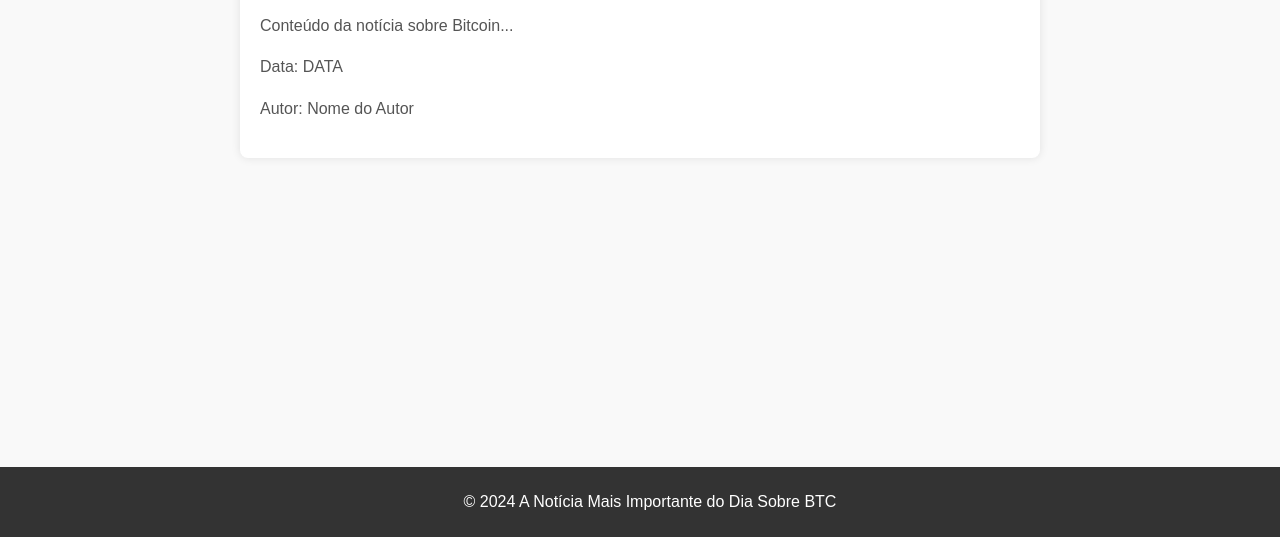
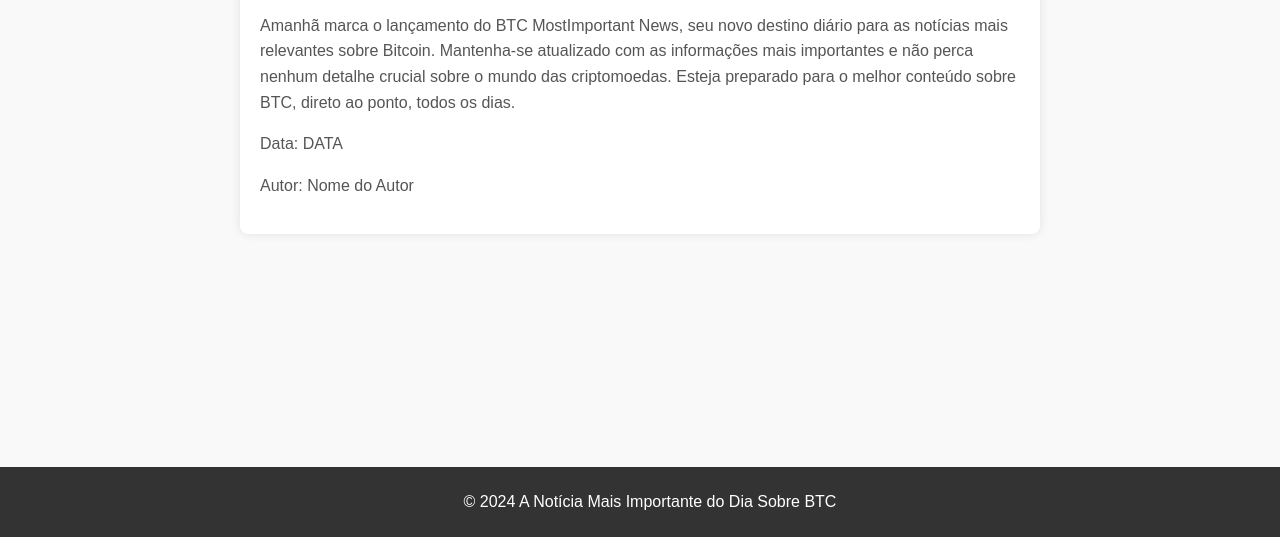
Before and after one commit to SeaWolfBr/BtcBrief, a plain HTML site: page noticia_2024_07_08.html in a window 1280 px wide. Shown: the part 263-800 px from the top of the page. Drawn offline with Linux system fonts and the light colour scheme.

Commit message:
Update noticia_2024_07_08.html

```diff
--- a/noticia_2024_07_08.html
+++ b/noticia_2024_07_08.html
@@ -3,7 +3,7 @@
 <head>
     <meta charset="UTF-8">
     <meta name="viewport" content="width=device-width, initial-scale=1.0">
-    <title>Título da Notícia - DATA</title>
+    <title>Novo site de notícias no ar - 2024.07.07</title>
     <link rel="stylesheet" href="css/styles.css">
 </head>
 <body>
@@ -20,7 +20,7 @@
     <main>
         <article>
             <h2>Título da Notícia</h2>
-            <p>Conteúdo da notícia sobre Bitcoin...</p>
+            <p>Amanhã marca o lançamento do BTC MostImportant News, seu novo destino diário para as notícias mais relevantes sobre Bitcoin. Mantenha-se atualizado com as informações mais importantes e não perca nenhum detalhe crucial sobre o mundo das criptomoedas. Esteja preparado para o melhor conteúdo sobre BTC, direto ao ponto, todos os dias.</p>
             <p>Data: DATA</p>
             <p>Autor: Nome do Autor</p>
         </article>
```
